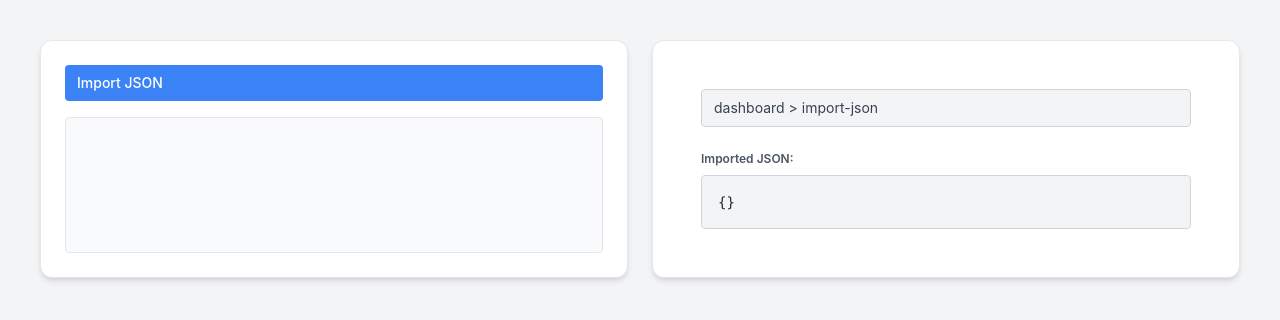
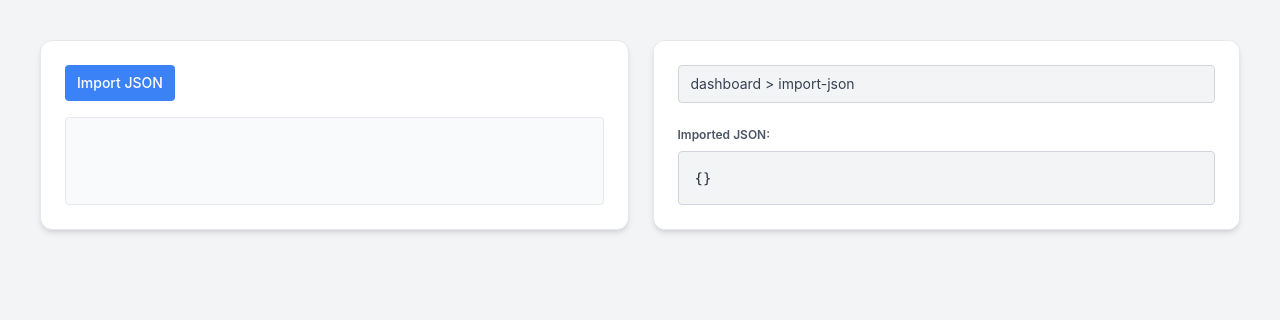
Before and after one commit to touhid9teen/collapsible-tree-explorer, a React (Create React App) app: page / in a window 1280 px wide. Shown: the top 320 px of the page. Built offline with nearby package versions, Linux system fonts and the light colour scheme.

Commit message:
fix some design issue - fixed button size and fixed padding

```diff
--- a/src/App.js
+++ b/src/App.js
@@ -11,18 +11,17 @@ export default function App() {
   return (
     <div className="min-h-screen w-full bg-gray-100 p-6 md:p-10">
       <div className="flex flex-col md:flex-row gap-6 h-full">
-        {/* LEFT SECTION — 50% WIDTH */}
         <div className="w-full md:w-1/2 bg-white rounded-xl shadow-md border p-6 flex flex-col overflow-hidden">
-          <Button onClick={() => setShowModal(true)}>Import JSON</Button>
+          <div>
+            <Button onClick={() => setShowModal(true)}>Import JSON</Button>
+          </div>
 
-          {/* Scroll box for Tree */}
           <div className="flex-1 mt-4 overflow-auto rounded border bg-gray-50 p-4">
             <Tree data={importedJson} />
           </div>
         </div>
 
-        {/* RIGHT SECTION — 50% WIDTH */}
-        <div className="w-full md:w-1/2 bg-white rounded-xl shadow-md border p-6 flex flex-col overflow-hidden">
+        <div className="w-full md:w-1/2 bg-white rounded-xl shadow-md border  flex flex-col overflow-hidden">
           <Viewport
             selectedPath="dashboard > import-json"
             currentValue={importedJson}
@@ -30,7 +29,6 @@ export default function App() {
         </div>
       </div>
 
-      {/* Import Modal */}
       <ImportModal
         isOpen={showModal}
         onClose={() => setShowModal(false)}
--- a/src/components/tree/TreeNode.jsx
+++ b/src/components/tree/TreeNode.jsx
@@ -14,7 +14,6 @@ export default function TreeNode({ nodeKey, value }) {
         className="flex items-start gap-2 px-2 py-1 rounded cursor-pointer hover:bg-gray-200 transition"
         onClick={() => hasChildren && setIsExpanded(!isExpanded)}
       >
-        {/* Toggle icon */}
         {hasChildren ? (
           <ChevronDown
             className={`h-4 w-4 mt-1 transition-transform ${
@@ -25,17 +24,9 @@ export default function TreeNode({ nodeKey, value }) {
           <div className="w-4" />
         )}
 
-        {/* Key and value */}
         <span className="text-sm font-semibold text-gray-900">{nodeKey}</span>
-
-        {!isObj && (
-          <span className="text-gray-600 text-sm font-mono">
-            : {String(value)}
-          </span>
-        )}
       </div>
 
-      {/* Child nodes */}
       {isExpanded && hasChildren && (
         <div className="border-l border-gray-300 ml-5 pl-3 mt-1">
           {Object.entries(value).map(([childKey, childValue]) => (
```
